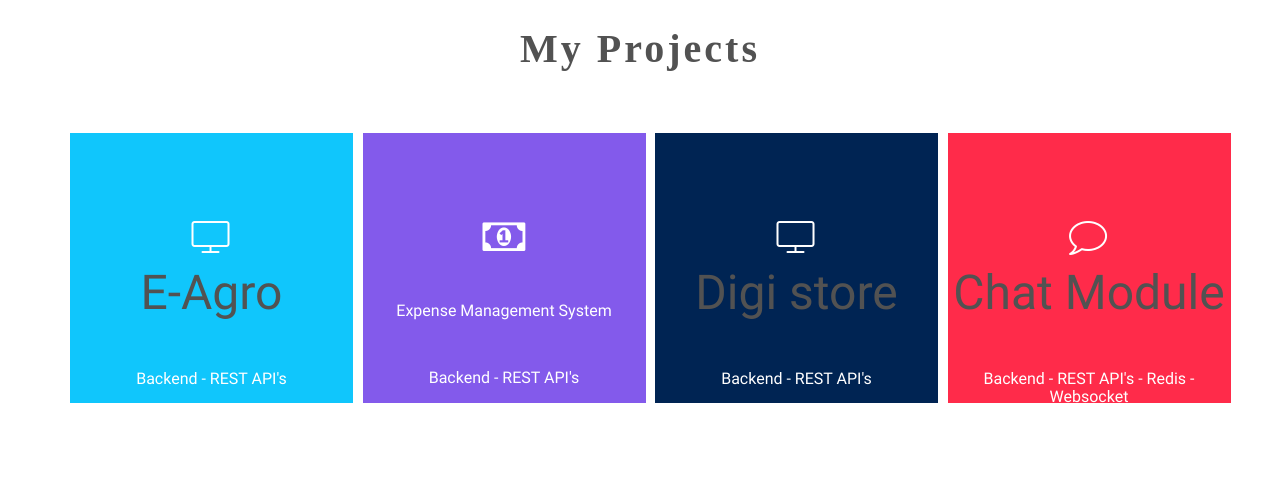
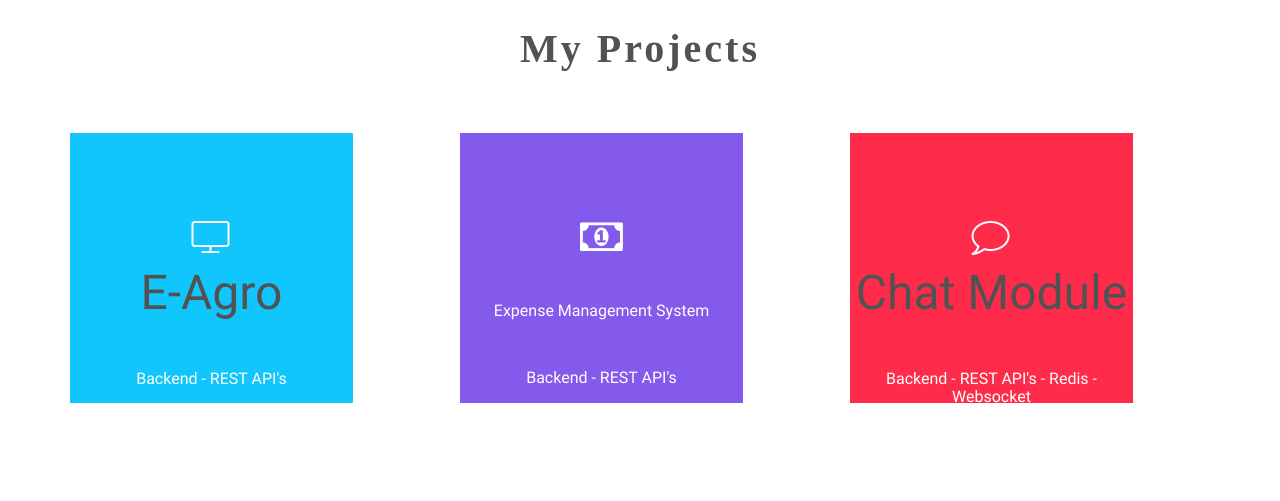
Before and after one commit to jordanrn9755/Jordan, a plain HTML site: page index.html in a window 1280 px wide. Shown: the part 2960-3461 px from the top of the page. Drawn offline with Linux system fonts and the light colour scheme.

Commit message:
Changes in Project Session

```diff
--- a/index.html
+++ b/index.html
@@ -239,7 +239,7 @@
                 <div class="row">
                     <div class="features-wrapper">
 
-                        <div class="col-md-3 col-sm-6 col-xs-12">
+                        <div class="col-md-4 col-sm-6 col-xs-12">
                             <div class="features-bg design">
 
                                 <div class="features-item">
@@ -251,7 +251,7 @@
                             </div>
                         </div>
 
-                        <div class="col-md-3 col-sm-6 col-xs-12">
+                        <div class="col-md-4 col-sm-6 col-xs-12">
                             <div class="features-bg development">
 
                                 <div class="features-item">
@@ -263,7 +263,7 @@
                             </div>
                         </div>
 
-                        <div class="col-md-3 col-sm-6 col-xs-12">
+                        <!-- <div class="col-md-3 col-sm-6 col-xs-12">
                             <div class="features-bg testing">
 
                                 <div class="features-item">
@@ -273,9 +273,9 @@
                                 </div>
 
                             </div>
-                        </div>
+                        </div> -->
 
-                        <div class="col-md-3 col-sm-6 col-xs-12">
+                        <div class="col-md-4 col-sm-6 col-xs-12">
                             <div class="features-bg launch">
 
                                 <div class="features-item">
```
